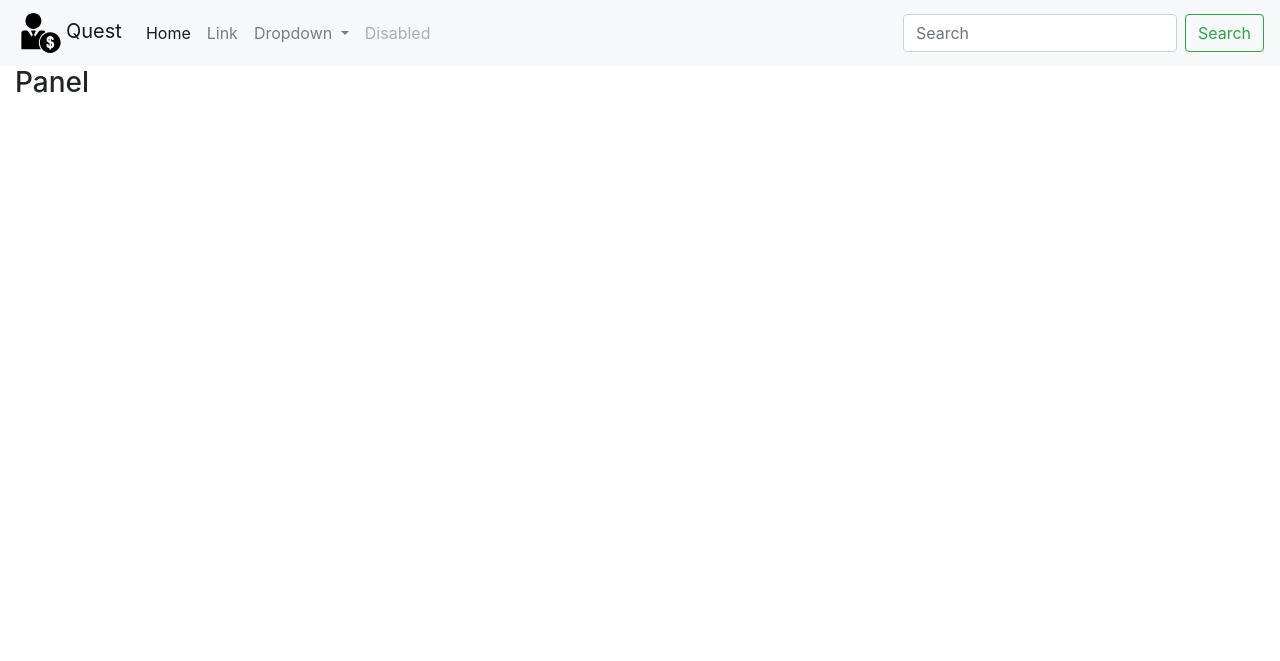
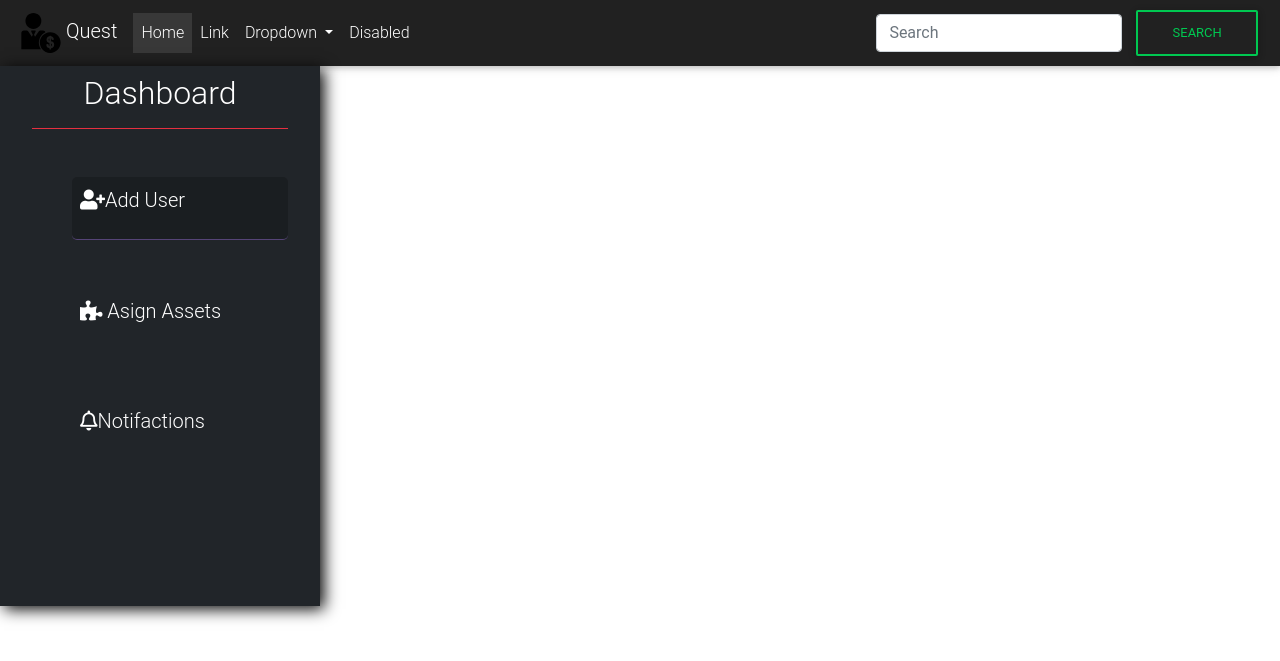
Before and after one commit to kipkemoimayor/Hr_assest_manager, a Django app: page /accounts/dashboard/ in a window 1280 px wide. Shown: the top 661 px of the page. Run offline with Django 3.2, Linux system fonts and the light colour scheme; the visitor is signed in with stand-in values (Sample User, id 1); parts of the project's set-up code (start-up, migrations or seed data) failed here and were passed over; some libraries are stand-ins or nearby versions.

Commit message:
Created a dashboard

```diff
--- a/hr_admin/static/css/index.css
+++ b/hr_admin/static/css/index.css
@@ -8,3 +8,64 @@
 #bog{
   background-image: url(/static/img/bg.png);
 }
+.dashboard{
+  width: 20em;
+  color: white;
+  height: 540px;
+  position: fixed;
+  background-color:#212529;
+  box-shadow: 4px 3px  15px black;
+  /* background-image: url(/static/img/bg.png); */
+}
+.jumbo{
+  text-align: center;
+  margin-top: 8px;
+}
+#default{
+  color: #584;
+}
+
+.account{
+  text-align: left;
+  margin-top: 3em;
+  margin-left: 2.5em;
+  border-radius:5px;
+  padding: 8px;
+}
+.account p{
+  font-size: 20px;
+  font-weight: 300;
+}
+.account:hover{
+  transition: 300ms;
+  background-color: purple;
+
+}
+.account a:active{
+    background-color: blue;
+}
+.asset{
+  text-align: left;
+  margin-left: 2.5em;
+  margin-top: 3em;
+  border-radius:5px;
+  padding: 8px;
+}
+.asset:hover{
+  transition: 300ms;
+  background-color: purple;
+
+}
+.asset p{
+  font-size: 20px;
+  font-weight: 300;
+}
+
+.actives{
+  background-color: rgba(0,0,0,0.2);
+  border-bottom: 1px solid #547 ;
+}
+#dashboard{
+  margin: auto;
+  width: 80%;
+}
--- a/hr_admin/templates/base.html
+++ b/hr_admin/templates/base.html
@@ -7,6 +7,12 @@
     <title>{{title}}</title>
     {%block styles%}
       {%bootstrap_css%}
+      <!-- Font Awesome -->
+      <link rel="stylesheet" href="https://use.fontawesome.com/releases/v5.8.2/css/all.css">
+      <!-- Bootstrap core CSS -->
+      <link href="https://cdnjs.cloudflare.com/ajax/libs/twitter-bootstrap/4.3.1/css/bootstrap.min.css" rel="stylesheet">
+      <!-- Material Design Bootstrap -->
+      <link href="https://cdnjs.cloudflare.com/ajax/libs/mdbootstrap/4.8.7/css/mdb.min.css" rel="stylesheet">
       <link rel="stylesheet" href="{%static 'css/index.css'%}">
       <link rel="icon" href="{%static 'img/ic.svg'%}">
     {%endblock%}
@@ -18,6 +24,14 @@
     {%endblock%}
 
     {%block scripts%}
+    <!-- JQuery -->
+    <script type="text/javascript" src="https://cdnjs.cloudflare.com/ajax/libs/jquery/3.4.1/jquery.min.js"></script>
+    <!-- Bootstrap tooltips -->
+    <script type="text/javascript" src="https://cdnjs.cloudflare.com/ajax/libs/popper.js/1.14.4/umd/popper.min.js"></script>
+    <!-- Bootstrap core JavaScript -->
+    <script type="text/javascript" src="https://cdnjs.cloudflare.com/ajax/libs/twitter-bootstrap/4.3.1/js/bootstrap.min.js"></script>
+    <!-- MDB core JavaScript -->
+    <script type="text/javascript" src="https://cdnjs.cloudflare.com/ajax/libs/mdbootstrap/4.8.7/js/mdb.min.js"></script>
       {%bootstrap_javascript%}
     {%endblock%}
   </body>
--- a/hr_admin/templates/dashboard.html
+++ b/hr_admin/templates/dashboard.html
@@ -1,20 +1,28 @@
 {%extends 'base.html'%}
 
 {%block content%}
+  <div class="dashboard">
+    <section id='dashboard'>
+      <header>
+        <div class="jumbo">
+            <h2>Dashboard</h2>
+            <hr id="default" class="bg-danger">
+        </div>
+
+      </header>
+      <div class="account actives">
+        <p><a>  <i class="fas fa-user-plus"></i>Add User</a></p>
+      </div>
+
+      <div class="asset">
+        <p><a> <i class="fas fa-puzzle-piece"></i> Asign Assets</a></p>
+      </div>
+      <div class="asset">
+        <p><a> <i class="far fa-bell"></i>Notifactions</a></p>
+      </div>
+    </section>
 
 
-<div class="container-fluid">
-  <div class="row">
-    <div class="col-md-4">
-      <section>
-        <header>
-          <h3>Panel</h3>
-        </header>
-      </section>
-
-    </div>
 
   </div>
-
-</div>
 {%endblock%}
--- a/hr_admin/templates/index.html
+++ b/hr_admin/templates/index.html
@@ -12,9 +12,11 @@
         </header>
         {%if user.is_authenticated%}
         {{user}}
+        <p>{{user.email}}</p>
+        <p>Manage accounts <a href="{%url 'logout'%}">Logout</a> </p>
         {%if user.is_superuser%}
           {{user}}
-          <p>Manage accounts <a href="{%url 'logout'%}">Logout</a> </p>
+
         {%endif%}
         {%else%}
         <p>Manage accounts <a href="{%url 'signup'%}">SignUp</a> </p>
--- a/hr_admin/templates/navbar.html
+++ b/hr_admin/templates/navbar.html
@@ -1,5 +1,5 @@
 {%load static%}
-<nav class="navbar navbar-expand-lg navbar-light bg-light">
+<nav class="navbar navbar-expand-lg navbar-dark bg-dark">
   <a class="navbar-brand" href="/"><img src="{%static 'img/ic.svg'%}" height="40" width="50" alt="">Quest</a>
   <button class="navbar-toggler" type="button" data-toggle="collapse" data-target="#navbarSupportedContent" aria-controls="navbarSupportedContent" aria-expanded="false" aria-label="Toggle navigation">
     <span class="navbar-toggler-icon"></span>
--- a/hr_admin/views.py
+++ b/hr_admin/views.py
@@ -105,5 +105,8 @@ def user_logout(request):
 @login_required(login_url="/accounts/login/")
 def dashboard(request):
     title=f'{request.user} dashboard'
+    if request.user.is_superuser:
 
-    return render(request,'dashboard.html',{"title":title})
+        return render(request,'dashboard.html',{"title":title})
+    else:
+        return HttpResponse("You are not authorized")
```
